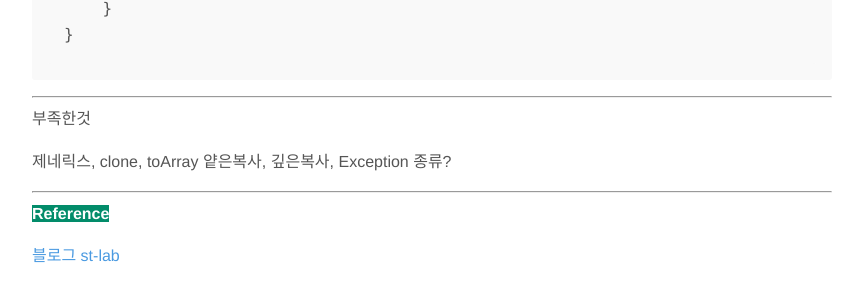
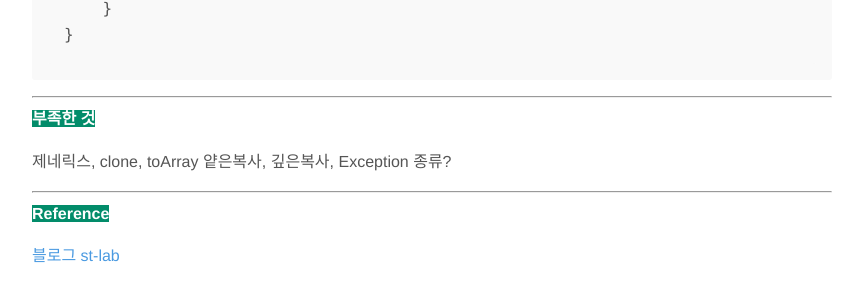
Before and after one commit to hyunwlee-dev/TIL, a Jekyll site: the page built from _posts/2021-09-29-algorithm.md, in a window 1280 px wide and 900 px high, scrolled down 7441 px. Shown: the part 476-776 px from the top of the window, without its empty margins (208-1071 px from the left). Built offline with Jekyll 4.4.1, drawn with Linux system fonts in a browser that asks for light colours; nearby versions of some CDN libraries.

Commit message:
modified:   2021-09-29-algorithm.md

```diff
--- a/_posts/2021-09-29-algorithm.md
+++ b/_posts/2021-09-29-algorithm.md
@@ -289,7 +289,7 @@ public class ArrayList<E> implements List<E>{
 
 ---
 
-부족한것
+<span style="background-color:#028C6A; color:white"><strong>부족한 것</strong></span>
 
 제네릭스, clone, toArray 얕은복사, 깊은복사, Exception 종류?
 
```
